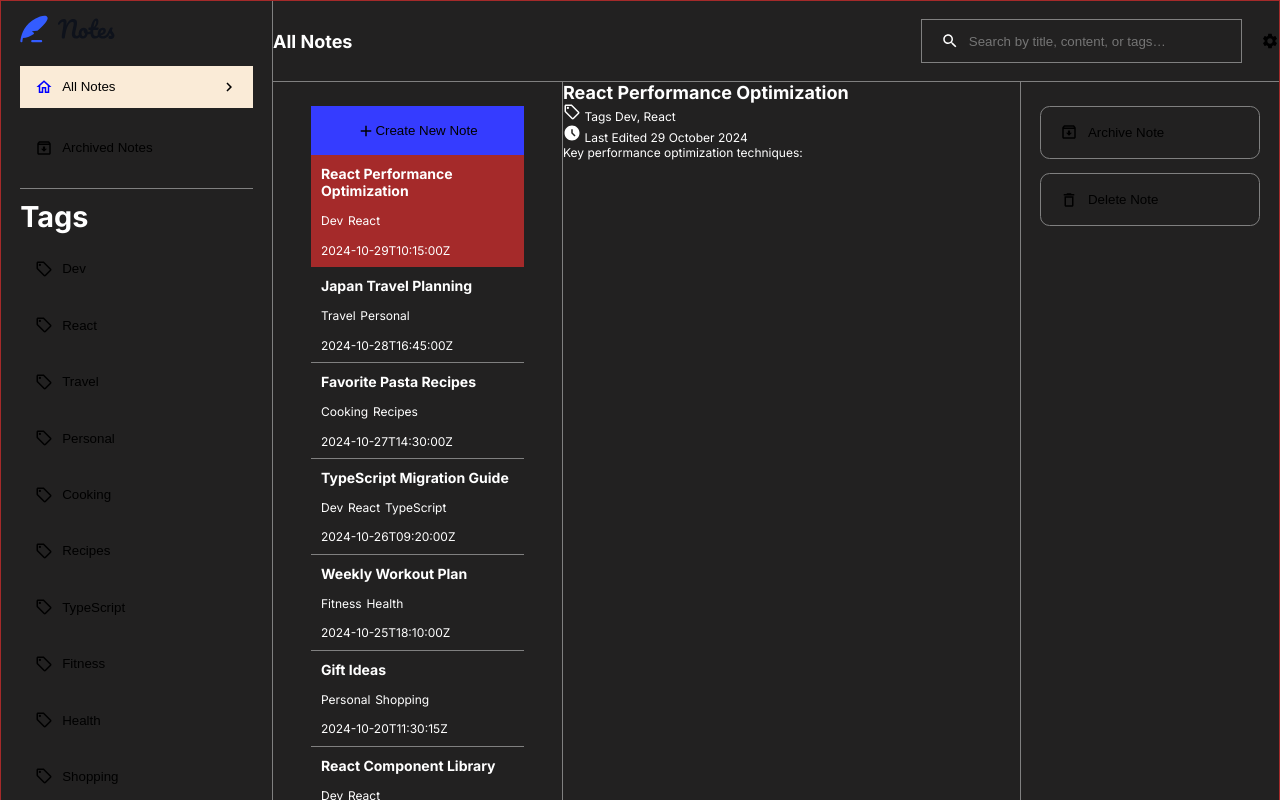
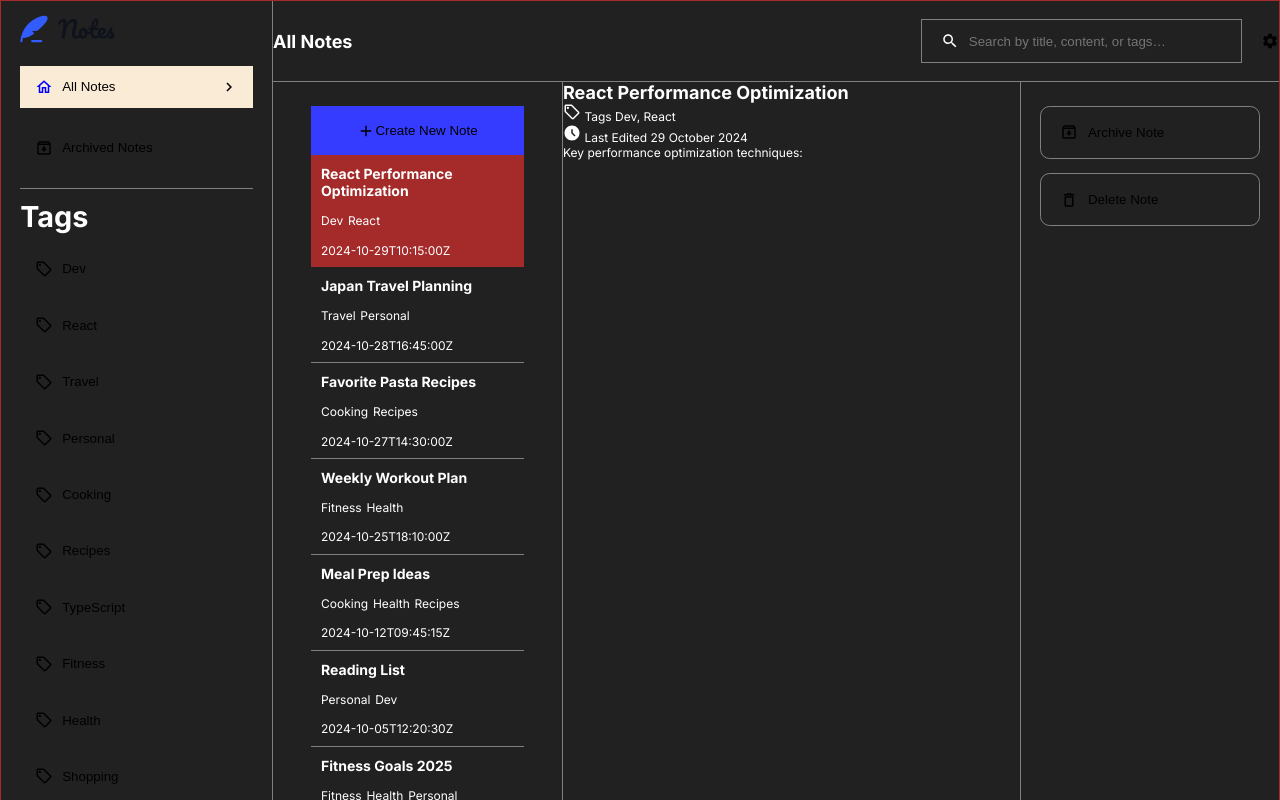
Before and after one commit to VictorKevz/Notes_App, a React (Vite) app: page / in a window 1280 px wide. Shown: the top 800 px of the page. Built offline with nearby package versions, Linux system fonts and the light colour scheme.

Commit message:
Refine note filtering functionality for all tabs

```diff
--- a/src/App.jsx
+++ b/src/App.jsx
@@ -1,5 +1,5 @@
 import { createContext, useEffect, useReducer, useState } from "react";
-import uuid from 'react-uuid';
+import uuid from "react-uuid";
 import "./App.css";
 import Board from "./components/Board/Board";
 import { data } from "./data";
@@ -22,6 +22,19 @@ const notesReducer = (state, action) => {
       return {
         ...state,
         currentTag: tag,
+      };
+    case "UPDATE_NOTE":
+      const { id } = action.payload;
+      return {
+        ...state,
+        currentNoteId: id,
+      };
+    case "DELETE_NOTE":
+      return {
+        ...state,
+        notesData: state.notesData.filter(
+          (note) => note?.id !== state?.currentNoteId
+        ),
       };
     case "SHOW_FORM":
       return {
@@ -49,13 +62,13 @@ const notesReducer = (state, action) => {
         },
       };
     case "VALIDATE_FORM":
-        const{isValid} = action.payload
-        return{
+      const { isValid } = action.payload;
+      return {
         ...state,
-          isValid:{
-            ...isValid
-          }
-        }
+        isValid: {
+          ...isValid,
+        },
+      };
     case "CREATE_NOTE":
       const { title, tags, content } = action.payload;
       return {
@@ -64,7 +77,7 @@ const notesReducer = (state, action) => {
           { id: uuid(), title, tags, content, isArchived: false },
           ...state.notesData,
         ],
-        showForm:false,
+        showForm: false,
         form: {
           title: "",
           tags: "",
@@ -83,9 +96,11 @@ const notesReducer = (state, action) => {
 
 function App() {
   const savedData = localStorage.getItem("notes");
+  const parsedData = JSON.parse(savedData);
   const initialData = {
-    notesData: savedData ? JSON.parse(savedData) : data,
+    notesData: parsedData ? parsedData : data,
     asideCurrentTab: "allNotes",
+    currentNoteId: parsedData?.length > 0 ? parsedData?.[0].id : data?.length > 0 ? data[0].id : null,
     currentTag: "",
     settingsCurrentTab: "colorTheme",
     fontTheme: "'Inter', serif",
@@ -104,11 +119,43 @@ function App() {
   };
   const [notes, dispatchNotes] = useReducer(notesReducer, initialData);
 
+  const [query, setQuery] = useState("");
+
+  const filteredData = notes?.notesData?.filter((note) => {
+    if (notes?.asideCurrentTab === "archivedNotes") {
+      return note?.isArchived;
+    }
+    if (notes?.asideCurrentTab === "tags") {
+      return note?.tags?.includes(notes?.currentTag) && !note?.isArchived;
+    } else {
+      return !note?.isArchived;
+    }
+  });
+
+  const searchResults = filteredData.filter(
+    (note) =>
+      note?.title?.toLowerCase()?.includes(query?.toLowerCase()) ||
+      note?.tags?.some((tag) => tag.toLowerCase().includes(query.toLowerCase()))
+  );
+  const currentNoteObj = searchResults?.find(
+    (note) => note?.id === notes?.currentNoteId
+  );
   useEffect(() => {
     localStorage.setItem("notes", JSON.stringify(notes?.notesData));
   }, [notes?.notesData]);
+
+  useEffect(() => {
+    // If searchResults is not empty and currentNoteId is not valid, update it
+    if (searchResults.length > 0 && !searchResults.some(note => note.id === notes.currentNoteId)) {
+      dispatchNotes({ type: "UPDATE_NOTE", payload: { id: searchResults[0]?.id } });
+    }
+  }, [searchResults, notes.currentNoteId]);
+
+
   return (
-    <DataContext.Provider value={{ notes, dispatchNotes }}>
+    <DataContext.Provider
+      value={{ notes, dispatchNotes, currentNoteObj,searchResults, query, setQuery }}
+    >
       <main
         className="outer-container"
         style={{ fontFamily: `${notes.fontTheme}` }}
--- a/src/components/Board/Board.jsx
+++ b/src/components/Board/Board.jsx
@@ -17,27 +17,9 @@ import NoteForm from "../NoteForm/NoteForm";
 import Button from "../Button";
 
 function Board() {
-  const { notes, dispatchNotes } = useContext(DataContext);
-  const [noteIndex, setNoteIndex] = useState(0);
-  const [query, setQuery] = useState("");
+  const { notes, dispatchNotes, currentNoteObj, searchResults } =
+    useContext(DataContext);
 
-  const filteredData = notes?.notesData?.filter((note) => {
-    if (notes?.asideCurrentTab === "archivedNotes") {
-      return note?.isArchived;
-    }
-    if (notes?.asideCurrentTab === "tags") {
-      return note?.tags?.includes(notes?.currentTag);
-    } else {
-      return true;
-    }
-  });
-
-  const searchResults = filteredData.filter(
-    (note) =>
-      note?.title?.toLowerCase()?.includes(query?.toLowerCase()) ||
-      note?.tags?.map((tag) => tag.toLowerCase().includes(query.toLowerCase()))
-  );
-  const currentNoteObj = filteredData?.[noteIndex];
   const archiveData = {
     text:
       notes.asideCurrentTab !== "archivedNotes"
@@ -59,12 +41,12 @@ function Board() {
   };
   return (
     <div className="board-wrapper">
-      <AsideBar />
+      <AsideBar obj={currentNoteObj} />
       <section className="content-wrapper">
         <header className="content-header">
           <h1 className="title">All Notes</h1>
           <div className="search-settings-wrapper">
-            <SearchBar query={query} setQuery={setQuery} />
+            <SearchBar />
             <button
               type="button"
               className="settings-btn"
@@ -92,11 +74,7 @@ function Board() {
               >
                 <Add /> Create New Note
               </button>
-              <NoteCards
-                data={searchResults}
-                noteIndex={noteIndex}
-                setNoteIndex={setNoteIndex}
-              />
+              <NoteCards data={searchResults} />
             </div>
 
             <div className="detailed-notes-wrapper">
@@ -106,11 +84,13 @@ function Board() {
                 <DetailedNote obj={currentNoteObj} />
               )}
             </div>
-            <div className="btn-actions-wrapper">
-              <Button data={archiveData} />
+            {!notes.showForm && (
+              <div className="btn-actions-wrapper">
+                <Button data={archiveData} />
 
-              <Button data={deleteData} />
-            </div>
+                <Button data={deleteData} />
+              </div>
+            )}
           </div>
         )}
       </section>
--- a/src/components/Button.jsx
+++ b/src/components/Button.jsx
@@ -2,10 +2,18 @@ import React, { useContext } from "react";
 import { DataContext } from "../App";
 
 function Button({ data }) {
-    const{notes} = useContext(DataContext)
+  const { notes, dispatchNotes } = useContext(DataContext);
   return (
-    <button className="reusable-btn">
-      <data.icon/> {data.text}
+    <button
+      className="reusable-btn"
+      onClick={() =>
+        dispatchNotes({
+          type: `${data.typeText}`,
+          payload: { id: notes?.currentNoteId },
+        })
+      }
+    >
+      <data.icon /> {data.text}
     </button>
   );
 }
--- a/src/components/NoteCards.jsx
+++ b/src/components/NoteCards.jsx
@@ -1,22 +1,22 @@
 import React, { useContext } from "react";
 import { DataContext } from "../App";
 
-function NoteCards({ data, noteIndex, setNoteIndex }) {
+function NoteCards({ data}) {
   const { notes, dispatchNotes } = useContext(DataContext);
 
 
   return (
     <article className="notes-list">
-      {data?.map((note, index) => {
-        const isCurrent = noteIndex === index;
+      {data?.map((note) => {
+        const isCurrent = notes?.currentNoteId === note.id;
         return (
           <div
-            key={index}
+            key={note.id}
             className={`note-card ${isCurrent && "current-note"}`}
             role="button"
             tabIndex={0}
             onClick={() => {
-              setNoteIndex(index);
+              dispatchNotes({type:"UPDATE_NOTE",payload:{id:note?.id}})
             }}
           >
             <h3 className="note-title">{note?.title}</h3>
--- a/src/components/SearchBar.jsx
+++ b/src/components/SearchBar.jsx
@@ -1,7 +1,10 @@
 import { SearchOutlined } from "@mui/icons-material";
-import React from "react";
+import React, { useContext } from "react";
+import { DataContext } from "../App";
 
-function SearchBar({ query, setQuery }) {
+function SearchBar() {
+    const { query, setQuery } = useContext(DataContext);
+
   return (
     <fieldset className="field">
         <SearchOutlined/>
--- a/src/components/TagList.jsx
+++ b/src/components/TagList.jsx
@@ -2,7 +2,6 @@ import React, { useContext } from "react";
 import { KeyboardArrowRight, LocalOfferOutlined } from "@mui/icons-material";
 import "./AsideBar/asideBar.css";
 import { DataContext } from "../App";
-import { span } from "framer-motion/client";
 function TagList() {
   const { notes, dispatchNotes } = useContext(DataContext);
   const tagsList = notes?.notesData?.map((obj) => obj?.tags);
```
Also changed, not shown: 1 other file (tests, documents, lock files or other folders). Lines whose indentation alone changed are shown as unchanged.
